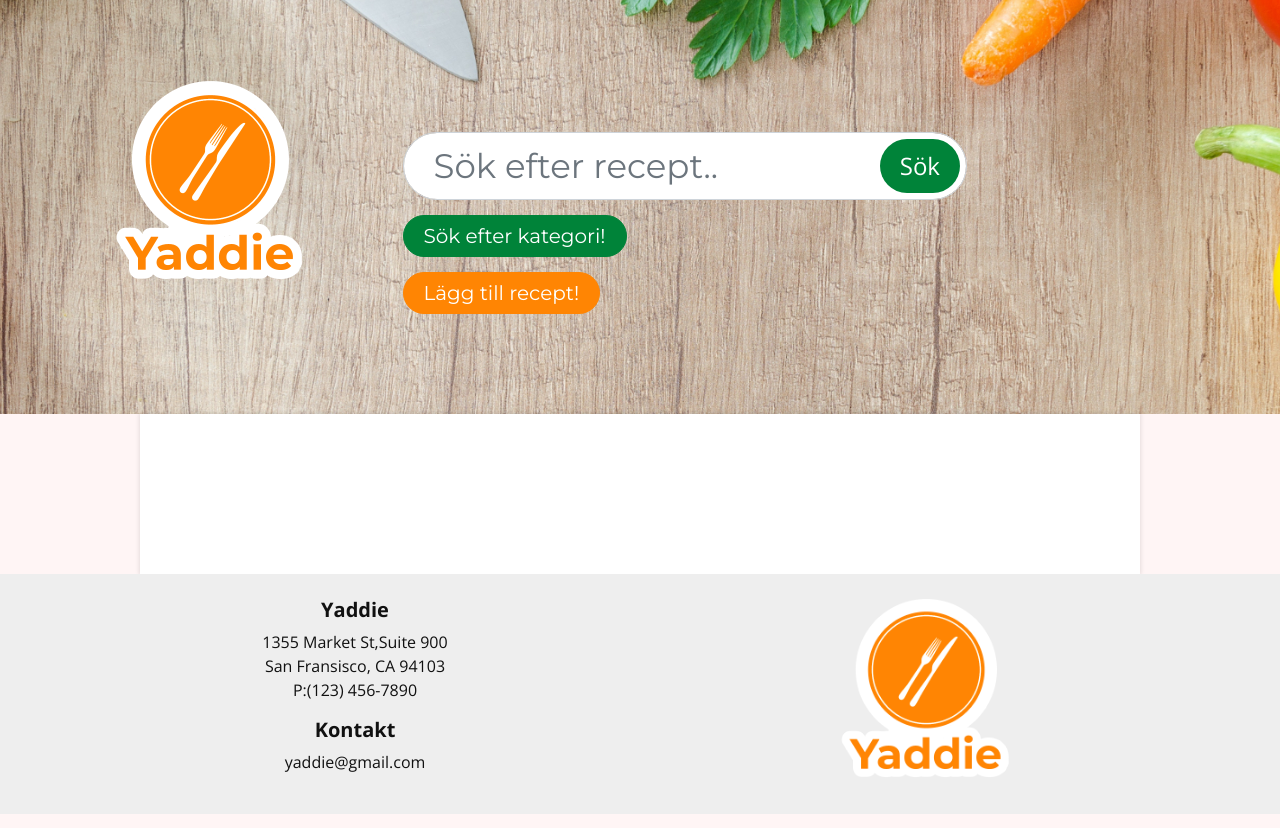
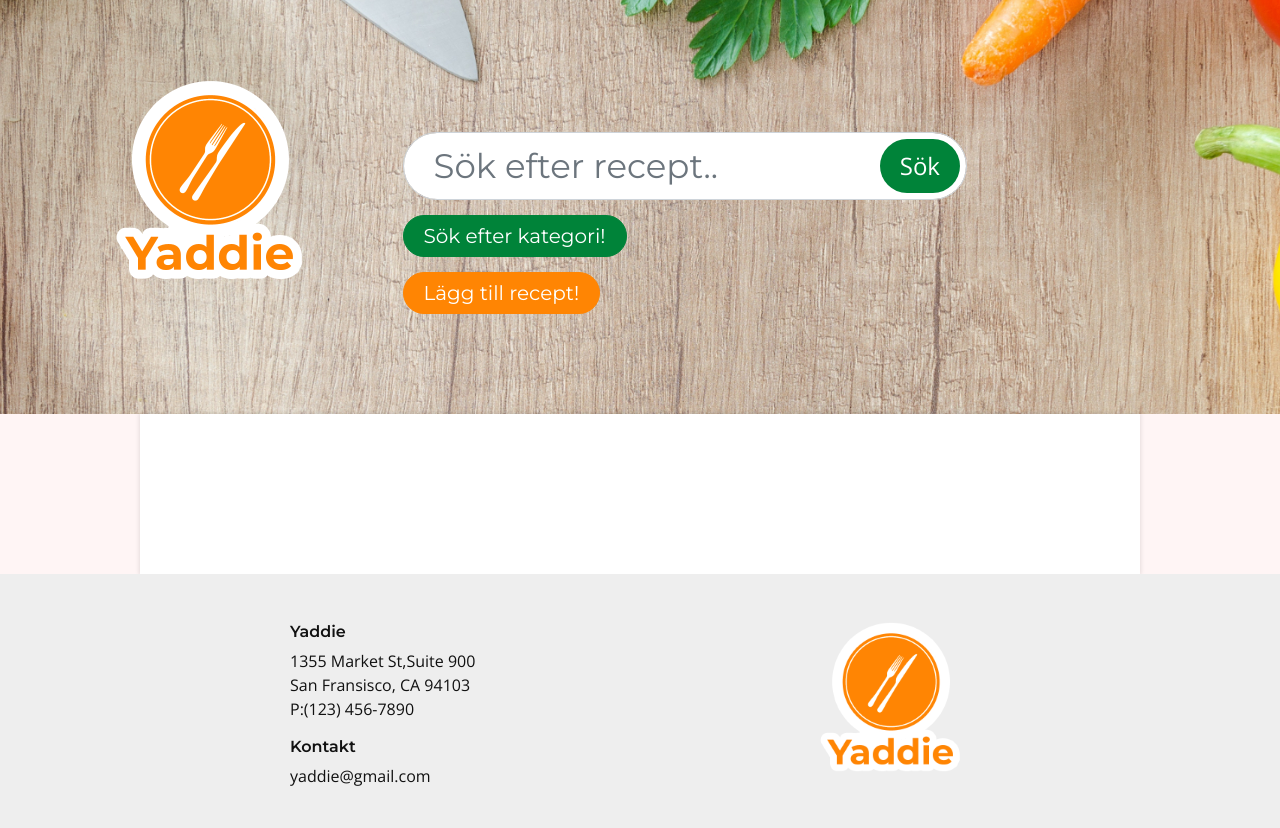
Before and after one commit to teeboteebo/yaddie-web, a React (Create React App) app: page / in a window 1280 px wide. Built offline with nearby package versions, Linux system fonts and the light colour scheme; no server answers.

Commit message:
Left aligned footer text

```diff
--- a/src/components/Footer/index.js
+++ b/src/components/Footer/index.js
@@ -1,26 +1,27 @@
 import React from 'react'
 import './styles.scss'
-import { Row, Col, Container} from 'reactstrap';
+import { Row, Col, Container } from 'reactstrap';
 import logo from '../../img/yaddie-logo-orange.png';
 
 
 class Footer extends React.Component {
-  render(){
-    return(
+  render() {
+    return (
       <footer>
         <Container>
-    <Row className="text-center py-4">
+          <Row className="text-center pb-4 pt-5 footer-content">
             <Col md={6}>
               <div className="info">
                 <h5 className="bold">Yaddie</h5>
+                <address>
                   <ul className="info-style">
                     <li><span>1355 Market St,Suite 900</span></li>
                     <li><span>San Fransisco, CA 94103</span></li>
                     <li><span>P:(123) 456-7890</span></li>
-
                   </ul>
+                </address>
               </div>
-        <div className="Contact">
+              <div className="contact">
                 <h5 className="bold">Kontakt</h5>
                 <ul className="info-style">
                   <li><span>yaddie@gmail.com</span></li>
@@ -29,8 +30,7 @@ class Footer extends React.Component {
 
             </Col>
             <Col md={6}>
-      <img className="mx-auto d-block logo-footer" src={logo} alt={"logo"}/>
-
+              <img className="mx-auto d-block logo-footer" src={logo} alt={"logo"} />
             </Col>
           </Row>
         </Container>
--- a/src/components/Footer/styles.scss
+++ b/src/components/Footer/styles.scss
@@ -1,15 +1,29 @@
-@import '../../sass/variables';
+@import "../../sass/variables";
 
 footer {
   background-color: #eee;
-  .logo-footer{
-    height: 180px;
-  }
-  .bold{
-    font-weight: bold;
-  }
-  .info-style{
-    list-style: none;
-    padding: 0;
+  .footer-content {
+    max-width: 1000px;
+    margin: 0 auto;
+    .info,
+    .contact {
+      max-width: 200px;
+      margin: 0 auto;
+      text-align: left;
+      font-size: 16px;
+      .bold {
+        font-family: $big-text;
+        font-weight: 600;
+        font-size: 16px;
+      }
+      .info-style {
+        list-style: none;
+        padding: 0;
+      }
+    }
+    .logo-footer {
+      width: 150px;
+      height: auto;
+    }
   }
 }
```
Lines whose indentation alone changed are shown as unchanged.
